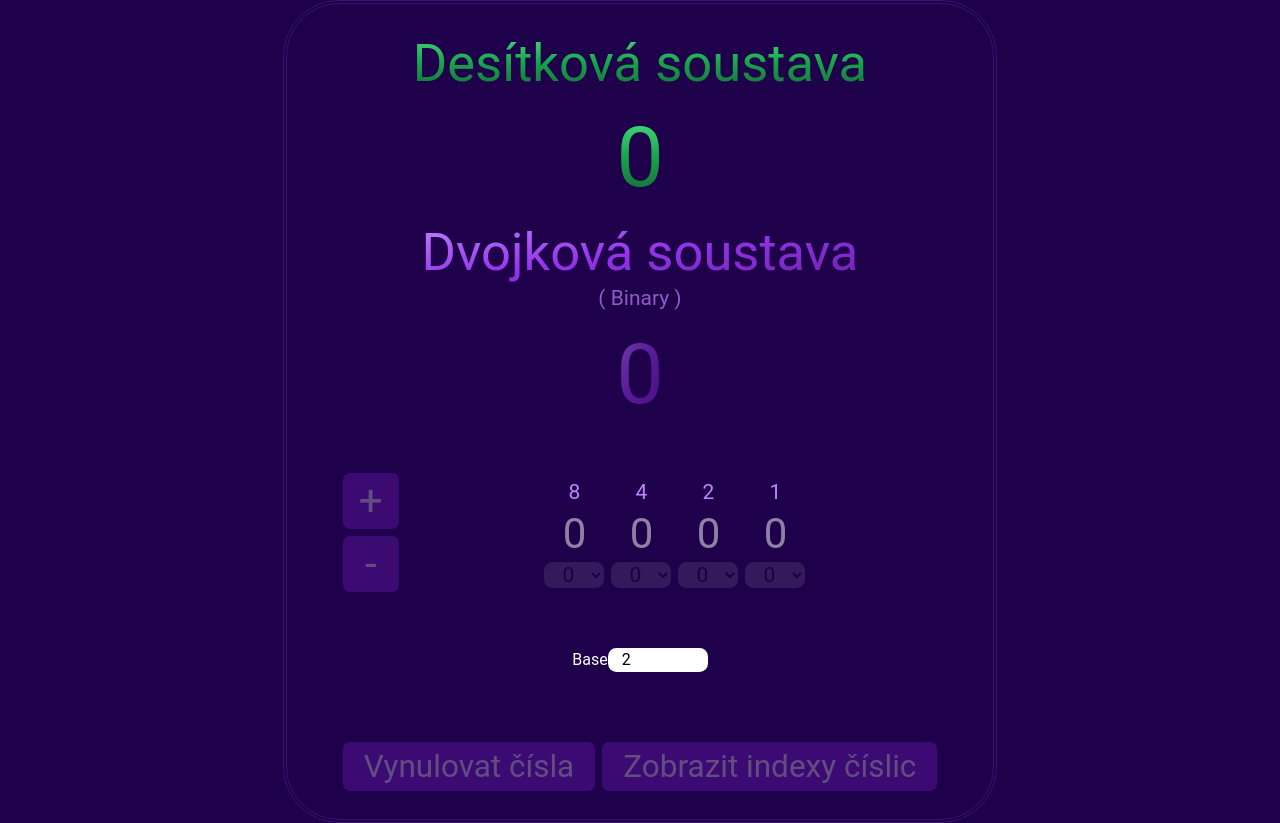
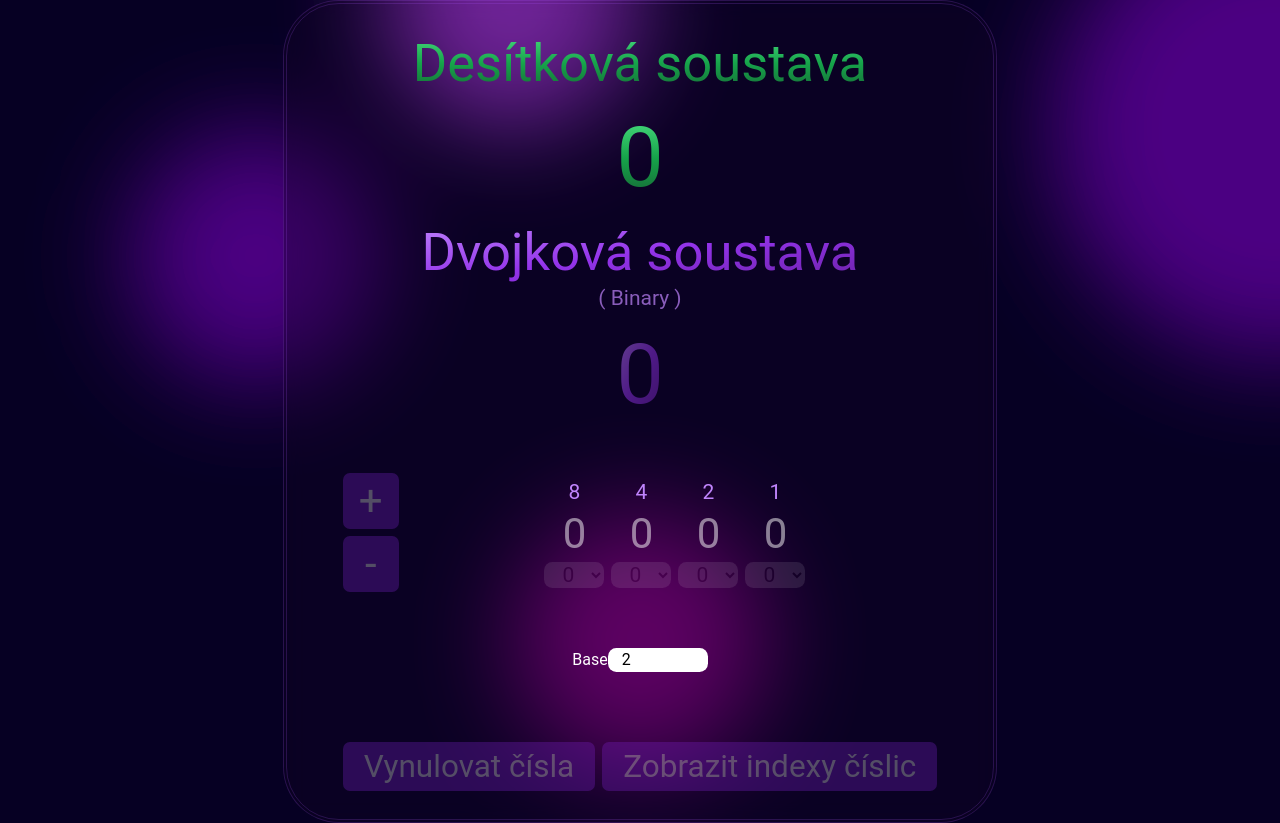
Before and after one commit to JsonKody/num, a Vue app: page / in a window 1280 px wide. Built offline with nearby package versions, Linux system fonts and the light colour scheme.

Commit message:
saved & pushed by npm

```diff
--- a/src/App.vue
+++ b/src/App.vue
@@ -2,6 +2,7 @@
 import NumberSystem from "./components/NumberSystem.vue";
 import { useNumberSystem } from "./stores/numberSystem";
 import { generateCzechName, generateEnglishName } from "./prefixes";
+
 const ns = useNumberSystem();
 </script>
 
@@ -13,7 +14,7 @@ const ns = useNumberSystem();
     <!-- Number -->
     <div
       :title="`Číslo v ... ${generateCzechName(10)}`"
-      class="cursor-help my-3 text-5xl green-grad"
+      class="my-3 text-5xl cursor-help green-grad"
     >
       {{ ns.computedNumberDecimal }}
     </div>
@@ -28,7 +29,7 @@ const ns = useNumberSystem();
     <!-- Number -->
     <div
       :title="`Číslo v ... ${generateCzechName(ns.base)}`"
-      class="cursor-help my-3 text-5xl animate-pulse purple-grad"
+      class="my-3 text-5xl cursor-help animate-pulse purple-grad"
     >
       {{ ns.computedNumber }}
     </div>
--- a/src/style.scss
+++ b/src/style.scss
@@ -4,12 +4,15 @@
 
 :root {
   font-size: 16px;
-  background-color: #1e004b;
+  // background-color: #1e004b;
   color: white;
   display: flex;
   align-items: center;
   justify-content: center;
   min-height: 100vh;
+  background-image: url("./bg.svg");
+  background-size: cover;
+  background-repeat: no-repeat;
 }
 
 @media screen and (min-width: 1024px) {
@@ -41,6 +44,8 @@ select {
     padding: 1rem 2rem;
     border-radius: 2rem;
     border: 4px double rgba(168, 85, 247, 0.2);
+    background-color: rgba(19, 6, 37, 0.315);
+    backdrop-filter: blur(10px);
     display: flex;
     align-items: center;
     justify-content: center;
```
Also changed, not shown: src/bg.svg (added).
